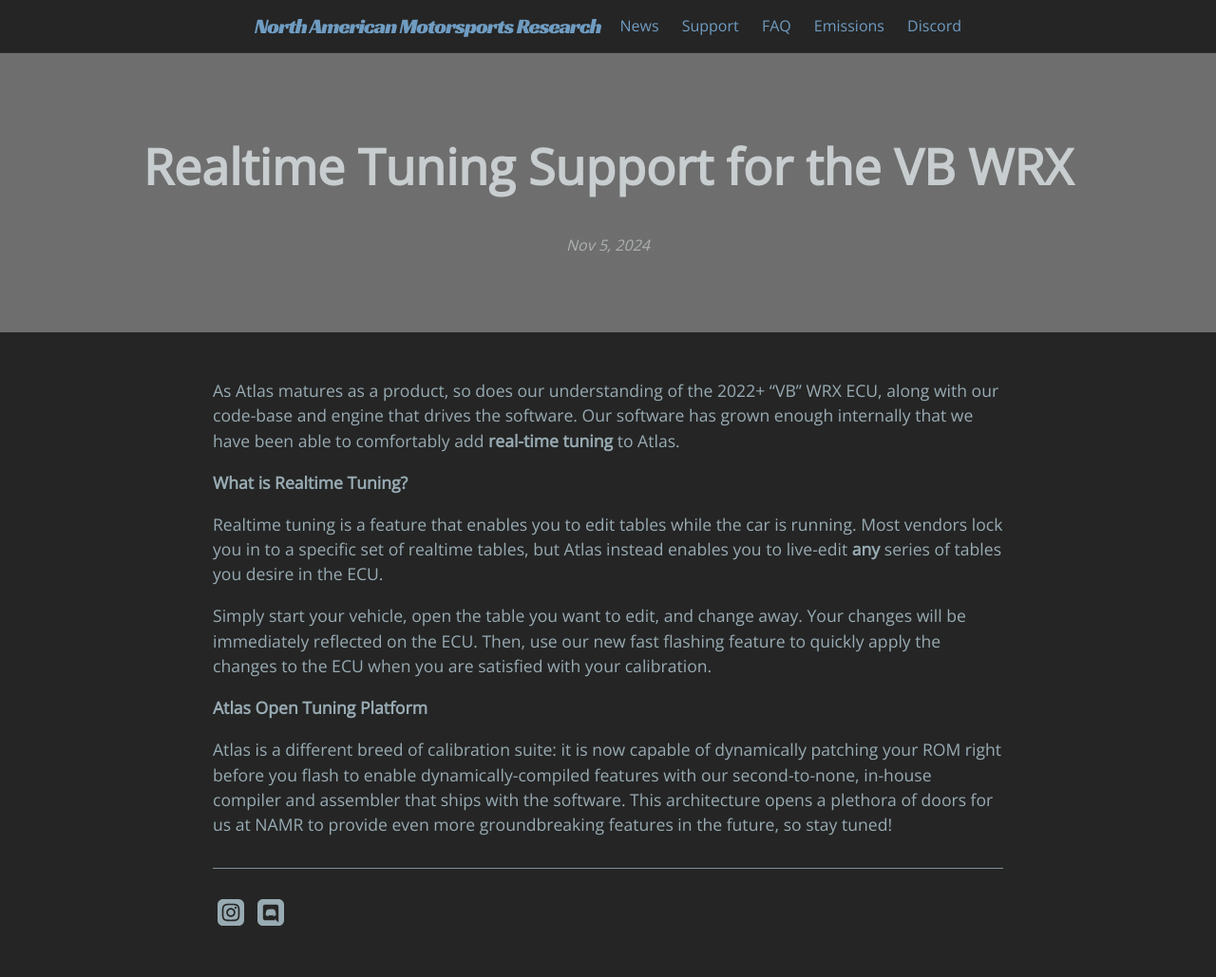
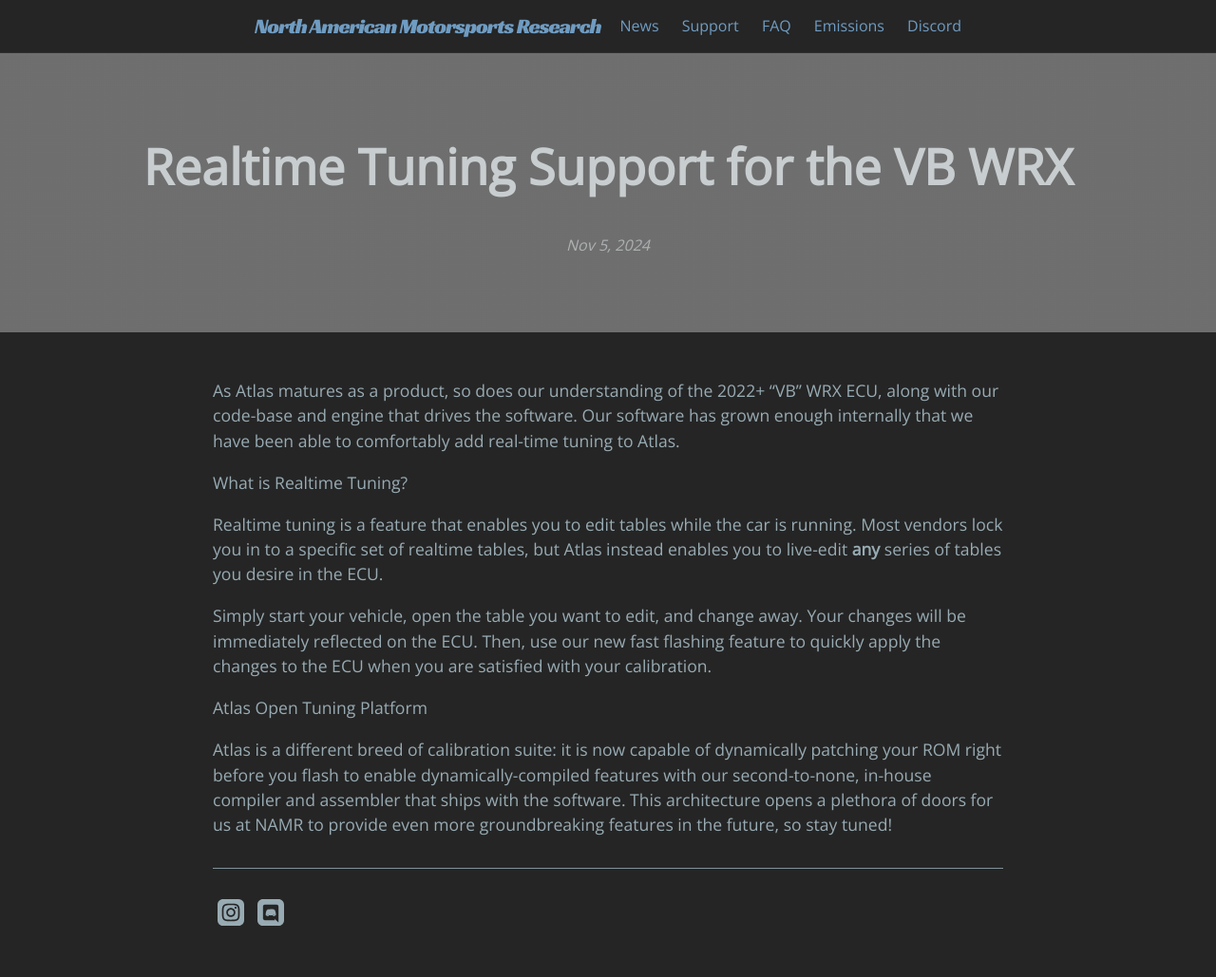
Before and after one commit to atlas-tuning/atlas-public, a Jekyll site: the page built from docs/_posts/2024-11-5-realtime-tuning.md, in a window 1280 px wide. Shown: the whole page at 95% size. Built offline with Jekyll 4.4.1, drawn with Linux system fonts in a browser that asks for light colours.

Commit message:
Formatting

```diff
--- a/docs/_posts/2024-11-5-realtime-tuning.md
+++ b/docs/_posts/2024-11-5-realtime-tuning.md
@@ -3,14 +3,14 @@
 title: "Realtime Tuning Support for the VB WRX"
 ---
 
-As Atlas matures as a product, so does our understanding of the 2022+ "VB" WRX ECU, along with our code-base and engine that drives the software. Our software has grown enough internally that we have been able to comfortably add **real-time tuning** to Atlas.
+As Atlas matures as a product, so does our understanding of the 2022+ "VB" WRX ECU, along with our code-base and engine that drives the software. Our software has grown enough internally that we have been able to comfortably add real-time tuning to Atlas.
 
-**What is Realtime Tuning?**
+What is Realtime Tuning?
 
 Realtime tuning is a feature that enables you to edit tables while the car is running. Most vendors lock you in to a specific set of realtime tables, but Atlas instead enables you to live-edit **any** series of tables you desire in the ECU.
 
 Simply start your vehicle, open the table you want to edit, and change away. Your changes will be immediately reflected on the ECU. Then, use our new fast flashing feature to quickly apply the changes to the ECU when you are satisfied with your calibration.
 
-**Atlas Open Tuning Platform**
+Atlas Open Tuning Platform
 
 Atlas is a different breed of calibration suite: it is now capable of dynamically patching your ROM right before you flash to enable dynamically-compiled features with our second-to-none, in-house compiler and assembler that ships with the software. This architecture opens a plethora of doors for us at NAMR to provide even more groundbreaking features in the future, so stay tuned!
```
